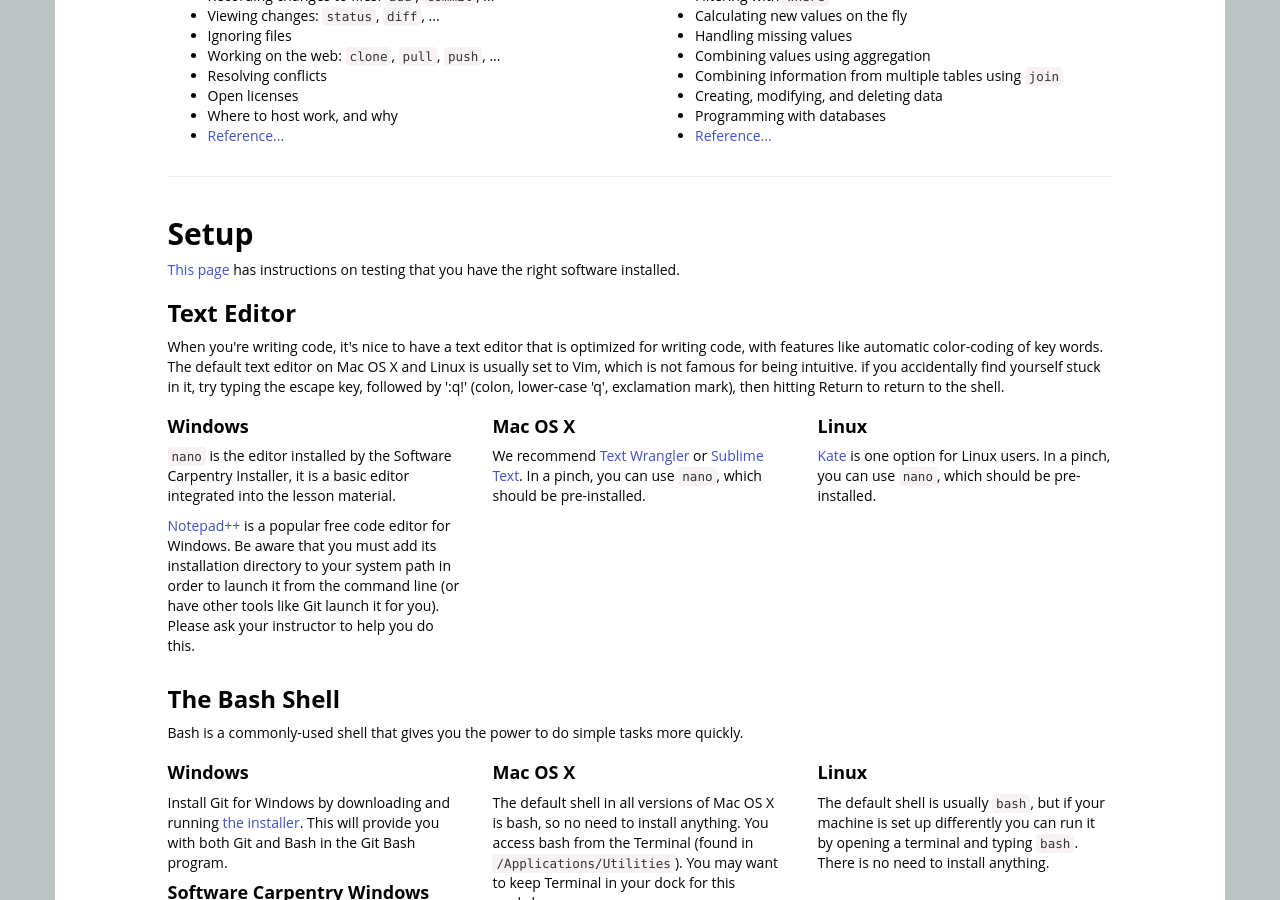
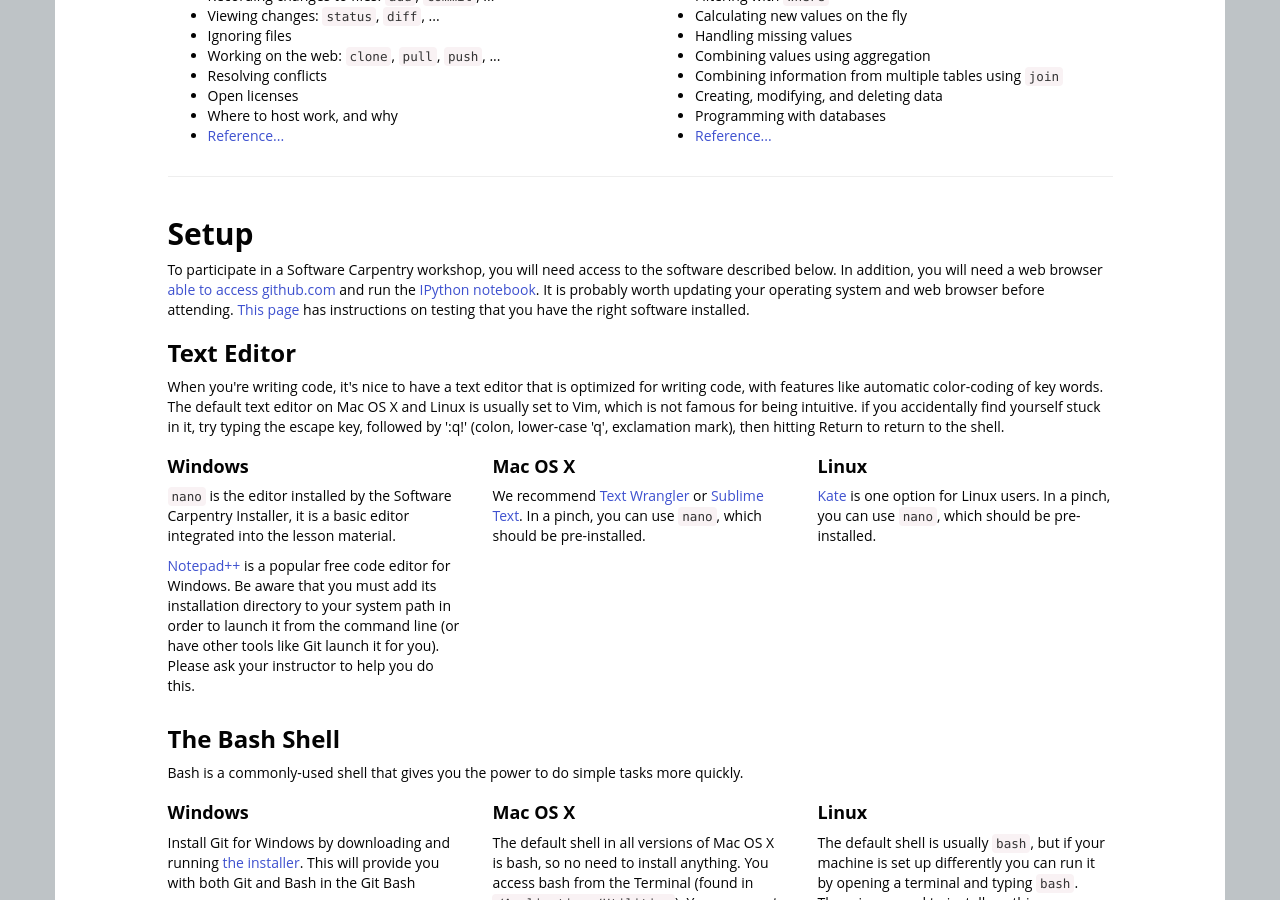
Before and after one commit to carpentries/workshop-template, a Jekyll site: the page built from index.html, in a window 1280 px wide and 900 px high, scrolled down 1519 px. Built offline with Jekyll 4.4.1, drawn with Linux system fonts in a browser that asks for light colours; nearby versions of some CDN libraries; library files that are not in the unit come from our copies.

Commit message:
Add words about the need for a web browser
Neither IPython notebooks nor github.com will
work well with old web browsers. This commit
adds text to the start of the setup section
asking participants to make sure they have an
up to date web browser (linking to the list
of supported browsers for github and the
IPython notebook). We also sugest that the
OS should be updated.

This fixes #104, but the exact wording may
need a tweak.

```diff
--- a/index.html
+++ b/index.html
@@ -288,6 +288,14 @@ eventbrite: # FIXME (delete this if not used, otherwise uncomment and provide 12
 <h2 id="setup">Setup</h2>
 
 <p>
+  To participate in a Software Carpentry workshop, you will need
+  access to the software described below. In addition, you will
+  need a web browser
+  <a href='https://help.github.com/articles/supported-browsers/'
+  >able to access github.com</a> and run the
+  <a href='http://ipython.org/ipython-doc/2/install/install.html#browser-compatibility'
+  >IPython notebook</a>. It is probably worth updating your operating
+  system and web browser before attending.
   <a href="setup/index.html">This page</a> has instructions on testing
   that you have the right software installed.
 </p>
```
